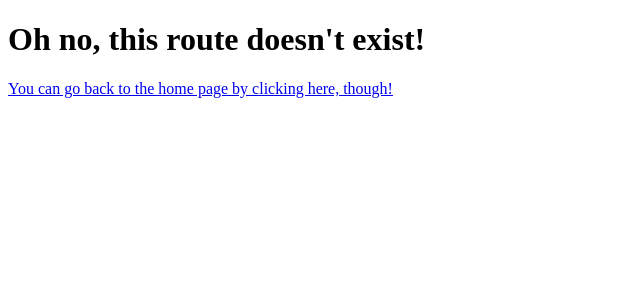
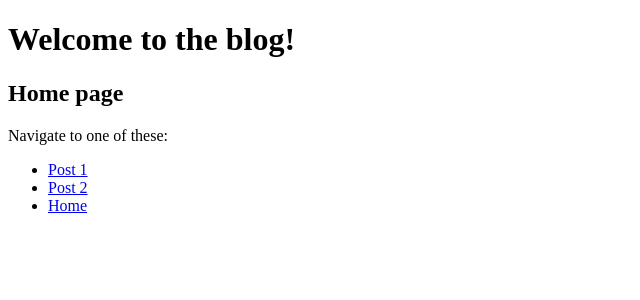
Before and after one commit to ilathem/react-router-top, a React (Vite) app: page /blog in a window 1280 px wide. Shown: the top 300 px of the page, without its empty margins (0-640 px from the left). Built offline with nearby package versions, Linux system fonts and the light colour scheme.

Commit message:
add blog section for practice

```diff
--- a/package.json
+++ b/package.json
@@ -10,6 +10,7 @@
     "preview": "vite preview"
   },
   "dependencies": {
+    "prop-types": "^15.8.1",
     "react": "^19.0.0",
     "react-dom": "^19.0.0",
     "react-router-dom": "^7.1.5"
--- a/src/App.jsx
+++ b/src/App.jsx
@@ -10,6 +10,9 @@
         <li>
           <Link to='profile'>Profile page</Link>
         </li>
+        <li>
+          <Link to="blog">Blog Posts</Link>
+        </li>
       </ul>
     </nav>
   </div>
--- /dev/null
+++ b/src/Blog.jsx
@@ -0,0 +1,57 @@
+import { Link } from 'react-router-dom';
+import { useParams } from 'react-router-dom';
+import PropTypes from 'prop-types';
+
+const Blog = () => {
+  const { '*': splat } = useParams();
+
+  return (
+    <div>
+      <h1>Welcome to the blog!</h1>
+      {splat === 'post1' ? (
+        <Post title={'post1'} />
+      ) : splat === 'post2' ? (
+        <Post title='post2' />
+      ) : (
+        <div>
+          <h2>Home page</h2>
+          <p>Navigate to one of these:</p>
+          <ul>
+            <li>
+              <Link to='/blog/post1'>Post 1</Link>
+            </li>
+            <li>
+              <Link to='/blog/post2'>Post 2</Link>
+            </li>
+            <li>
+              <Link to='/'>Home</Link>
+            </li>
+          </ul>
+        </div>
+      )}
+    </div>
+  );
+};
+
+const Post = ({ title }) => {
+  return (
+    <div>
+      <h2>{title}</h2>
+      <p>
+        Lorem ipsum dolor sit amet consectetur adipisicing elit. Cupiditate vero
+        rem temporibus quaerat iure earum laboriosam autem cumque, minus
+        voluptate, soluta itaque reiciendis quis non tempore quisquam ipsa quo.
+        Doloribus.
+      </p>
+      <p>
+        <Link to='/blog'>Go back</Link>
+      </p>
+    </div>
+  );
+};
+
+Post.propTypes = {
+  title: PropTypes.string.isRequired,
+};
+
+export default Blog;
--- a/src/routes.jsx
+++ b/src/routes.jsx
@@ -6,6 +6,7 @@
 import App from "./App";
 import Profile from "./Profile";
 import ErrorPage from "./ErrorPage";
+import Blog from "./Blog";
 
 const routes = [
     {
@@ -17,6 +18,10 @@
         path: 'profile/*',
         element: <Profile />,
     },
+    {
+        path: 'blog/*',
+        element: <Blog />,
+    },
 ];
 
 export default routes;
```
Also changed, not shown: 1 other file (tests, documents, lock files or other folders).
